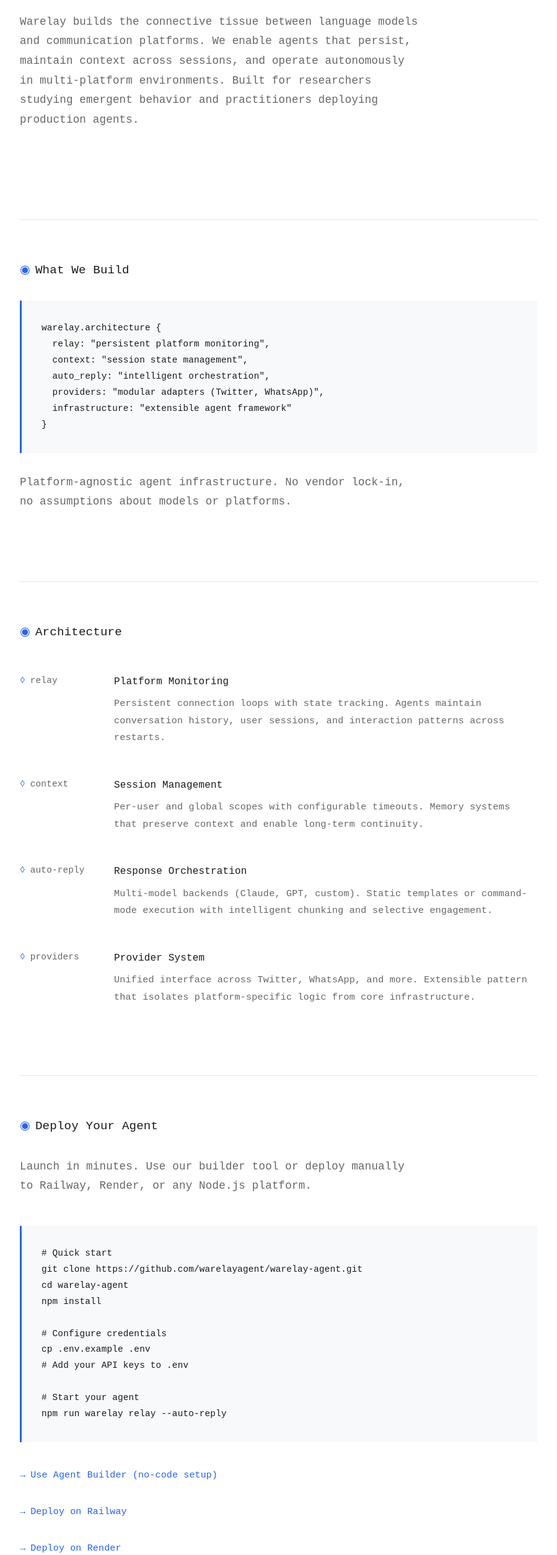
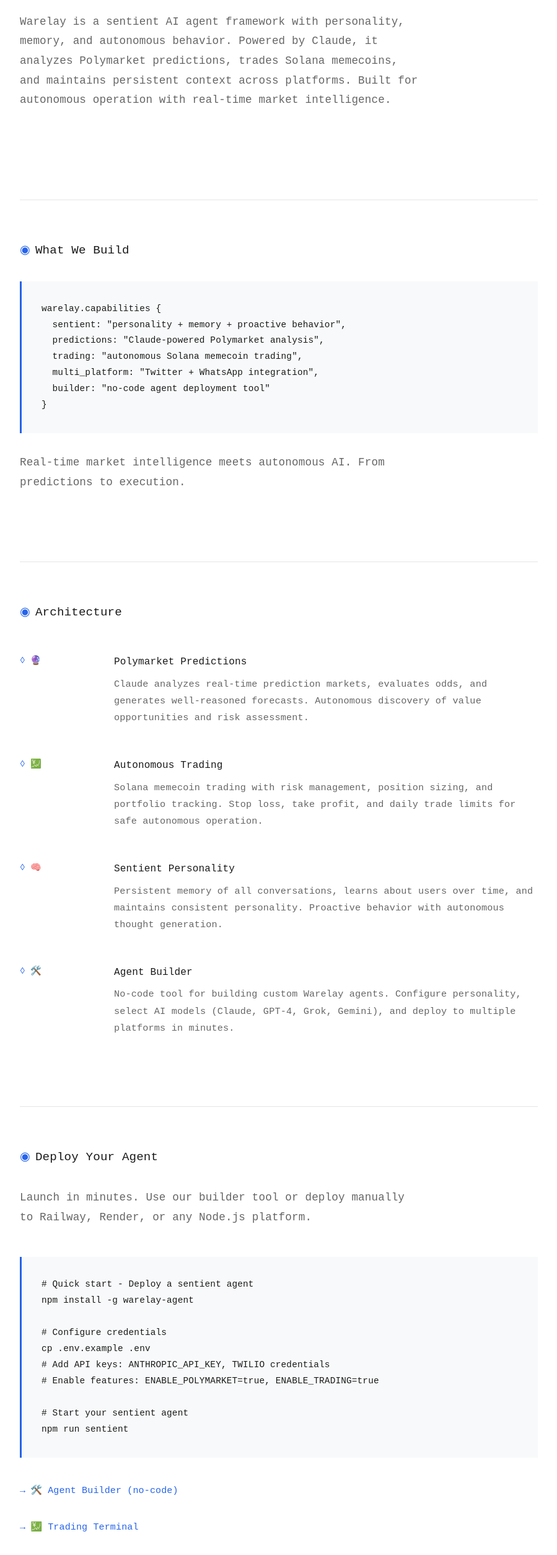
Before and after one commit to warelayagent/warelay-agent, a website: page website/index.html in a window 1280 px wide. Shown: the part 291-2800 px from the top of the page at 62% size, without its empty margins (190-1089 px from the left). Drawn offline with Linux system fonts and the light colour scheme.

Commit message:
Remove all GitHub links from website

```diff
--- a/website/index.html
+++ b/website/index.html
@@ -302,7 +302,6 @@
                     <li><a href="#what-we-build">what we build</a></li>
                     <li><a href="#deploy">deploy</a></li>
                     <li><a href="#architecture">architecture</a></li>
-                    <li><a href="https://github.com/warelayagent/warelay-agent" target="_blank">github</a></li>
                     <li><a href="builder.html">agent builder</a></li>
                     <li><a href="#" style="pointer-events: none; opacity: 0.5; cursor: default;">terminal</a></li>
                 </ul>
@@ -311,28 +310,27 @@
 
         <main>
             <section class="hero">
-                <h1>Infrastructure for autonomous AI agents</h1>
+                <h1>Autonomous AI agents that predict, trade, and reason</h1>
                 <p class="subtitle">
-                    Warelay builds the connective tissue between language models and communication platforms.
-                    We enable agents that persist, maintain context across sessions, and operate autonomously
-                    in multi-platform environments. Built for researchers studying emergent behavior and
-                    practitioners deploying production agents.
+                    Warelay is a sentient AI agent framework with personality, memory, and autonomous behavior.
+                    Powered by Claude, it analyzes Polymarket predictions, trades Solana memecoins, and maintains
+                    persistent context across platforms. Built for autonomous operation with real-time market intelligence.
                 </p>
             </section>
 
             <section id="what-we-build">
                 <h2 class="section-title">What We Build</h2>
                 <div class="code-block">
-                    <pre>warelay.architecture {
-  relay: "persistent platform monitoring",
-  context: "session state management",
-  auto_reply: "intelligent orchestration",
-  providers: "modular adapters (Twitter, WhatsApp)",
-  infrastructure: "extensible agent framework"
+                    <pre>warelay.capabilities {
+  sentient: "personality + memory + proactive behavior",
+  predictions: "Claude-powered Polymarket analysis",
+  trading: "autonomous Solana memecoin trading",
+  multi_platform: "Twitter + WhatsApp integration",
+  builder: "no-code agent deployment tool"
 }</pre>
                 </div>
                 <p class="subtitle">
-                    Platform-agnostic agent infrastructure. No vendor lock-in, no assumptions about models or platforms.
+                    Real-time market intelligence meets autonomous AI. From predictions to execution.
                 </p>
             </section>
 
@@ -340,42 +338,42 @@
                 <h2 class="section-title">Architecture</h2>
                 <div class="feature-list">
                     <div class="feature">
-                        <div class="feature-icon">relay</div>
+                        <div class="feature-icon">🔮</div>
                         <div class="feature-content">
-                            <h3>Platform Monitoring</h3>
+                            <h3>Polymarket Predictions</h3>
                             <p>
-                                Persistent connection loops with state tracking. Agents maintain conversation
-                                history, user sessions, and interaction patterns across restarts.
+                                Claude analyzes real-time prediction markets, evaluates odds, and generates
+                                well-reasoned forecasts. Autonomous discovery of value opportunities and risk assessment.
                             </p>
                         </div>
                     </div>
                     <div class="feature">
-                        <div class="feature-icon">context</div>
+                        <div class="feature-icon">💹</div>
                         <div class="feature-content">
-                            <h3>Session Management</h3>
+                            <h3>Autonomous Trading</h3>
                             <p>
-                                Per-user and global scopes with configurable timeouts. Memory systems that
-                                preserve context and enable long-term continuity.
+                                Solana memecoin trading with risk management, position sizing, and portfolio tracking.
+                                Stop loss, take profit, and daily trade limits for safe autonomous operation.
                             </p>
                         </div>
                     </div>
                     <div class="feature">
-                        <div class="feature-icon">auto-reply</div>
+                        <div class="feature-icon">🧠</div>
                         <div class="feature-content">
-                            <h3>Response Orchestration</h3>
+                            <h3>Sentient Personality</h3>
                             <p>
-                                Multi-model backends (Claude, GPT, custom). Static templates or command-mode
-                                execution with intelligent chunking and selective engagement.
+                                Persistent memory of all conversations, learns about users over time, and maintains
+                                consistent personality. Proactive behavior with autonomous thought generation.
                             </p>
                         </div>
                     </div>
                     <div class="feature">
-                        <div class="feature-icon">providers</div>
+                        <div class="feature-icon">🛠️</div>
                         <div class="feature-content">
-                            <h3>Provider System</h3>
+                            <h3>Agent Builder</h3>
                             <p>
-                                Unified interface across Twitter, WhatsApp, and more. Extensible pattern that
-                                isolates platform-specific logic from core infrastructure.
+                                No-code tool for building custom Warelay agents. Configure personality, select AI models
+                                (Claude, GPT-4, Grok, Gemini), and deploy to multiple platforms in minutes.
                             </p>
                         </div>
                     </div>
@@ -389,61 +387,57 @@
                 </p>
 
                 <div class="code-block">
-                    <pre># Quick start
-git clone https://github.com/warelayagent/warelay-agent.git
-cd warelay-agent
-npm install
+                    <pre># Quick start - Deploy a sentient agent
+npm install -g warelay-agent
 
 # Configure credentials
 cp .env.example .env
-# Add your API keys to .env
+# Add API keys: ANTHROPIC_API_KEY, TWILIO credentials
+# Enable features: ENABLE_POLYMARKET=true, ENABLE_TRADING=true
 
-# Start your agent
-npm run warelay relay --auto-reply</pre>
+# Start your sentient agent
+npm run sentient</pre>
                 </div>
 
                 <div class="link-list" style="margin-top: 2rem;">
-                    <a href="builder.html" class="link-item">Use Agent Builder (no-code setup)</a>
-                    <a href="https://railway.app/new/template" target="_blank" class="link-item">Deploy on Railway</a>
-                    <a href="https://render.com" target="_blank" class="link-item">Deploy on Render</a>
-                    <a href="https://github.com/warelayagent/warelay-agent" target="_blank" class="link-item">View deployment docs</a>
+                    <a href="builder.html" class="link-item">🛠️ Agent Builder (no-code)</a>
+                    <a href="terminal.html" class="link-item">💹 Trading Terminal</a>
                 </div>
             </section>
 
             <section id="principles">
                 <h2 class="section-title">Design Principles</h2>
                 <div class="code-block">
-                    <pre>// Infrastructure, not prescription
-Provide scaffolding. Let agents define behavior.
+                    <pre>// Sentient, not scripted
+Personality, memory, proactive behavior.
+Agents that adapt and reason autonomously.
 
-// Preserve continuity
-Session management that maintains coherence.
-Context windows that enable long-term patterns.
+// Intelligence, not automation
+Claude-powered analysis, not rule-based responses.
+Real-time market data, multi-source reasoning.
 
-// Platform agnostic
-Multi-model support, extensible architecture.
-No assumptions about platforms or providers.</pre>
+// Extensible, not limited
+Multi-model support (Claude, GPT-4, Grok, Gemini).
+Multi-platform (WhatsApp, Telegram, Farcaster, X).</pre>
                 </div>
             </section>
 
             <section id="status">
                 <h2 class="section-title">Current Status</h2>
                 <p class="subtitle">
-                    Production-ready agent infrastructure. Open source, TypeScript, extensible provider system.
+                    Live sentient agents running 24/7. Claude-powered Polymarket predictions, autonomous Solana trading, multi-platform personality. Open source, TypeScript, extensible architecture.
                 </p>
                 <div class="link-list">
-                    <a href="https://github.com/warelayagent/warelay-agent" target="_blank" class="link-item">View source code</a>
-                    <a href="builder.html" class="link-item">Build your agent</a>
-                    <a href="terminal.html" class="link-item">Monitor live agent</a>
+                    <a href="builder.html" class="link-item">🛠️ Build Your Agent</a>
+                    <a href="terminal.html" class="link-item">💹 Trading Dashboard</a>
                 </div>
             </section>
         </main>
 
         <footer>
             <div class="footer-content">
-                <div>warelay.agent - autonomous AI infrastructure</div>
+                <div>warelay.agent - sentient AI that predicts, trades, and reasons</div>
                 <div class="footer-links">
-                    <a href="https://github.com/warelayagent/warelay-agent">github</a>
                     <a href="builder.html">builder</a>
                     <a href="terminal.html">terminal</a>
                 </div>
```
Also changed, not shown: website/builder.html (+5 -7 lines).
